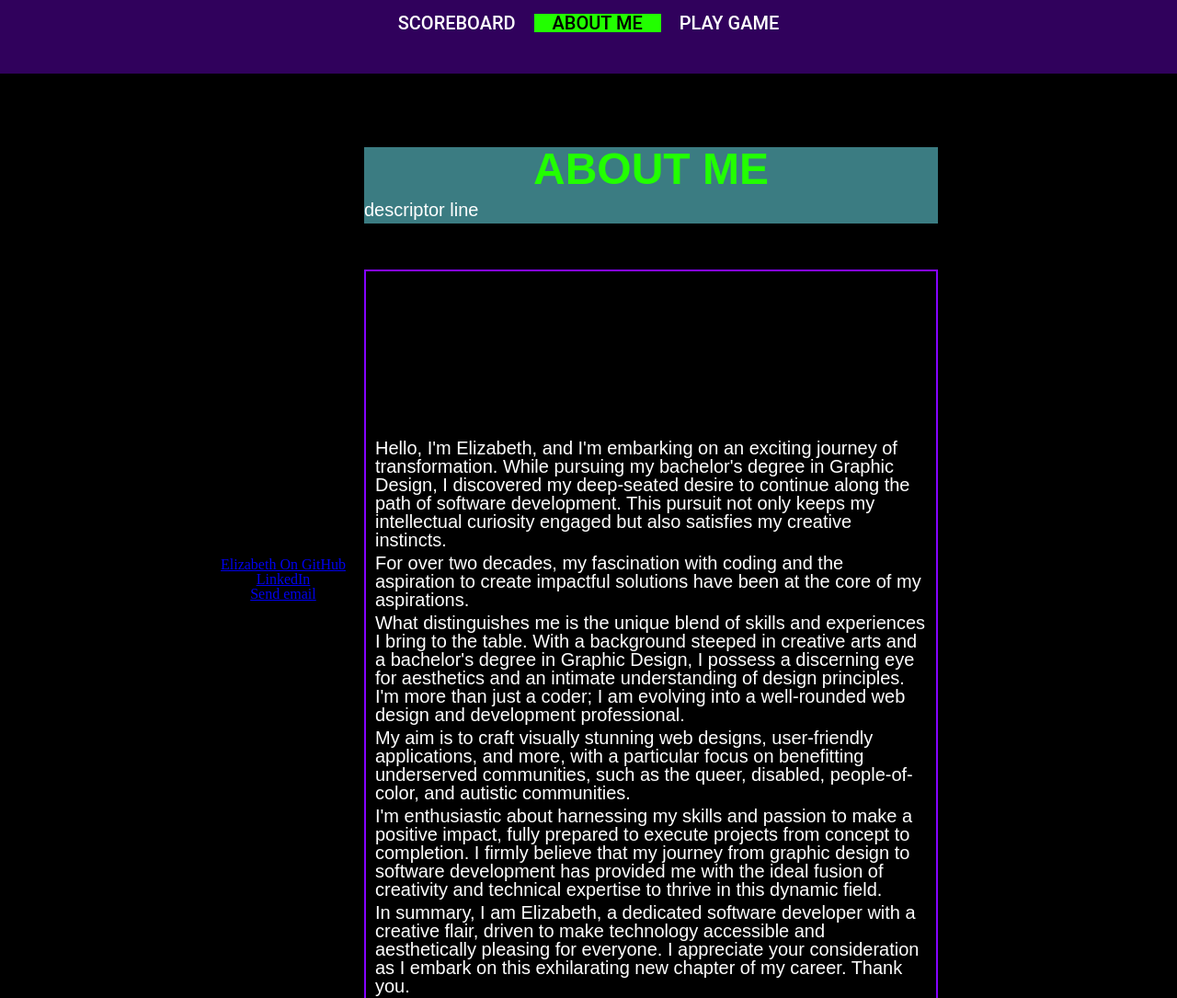
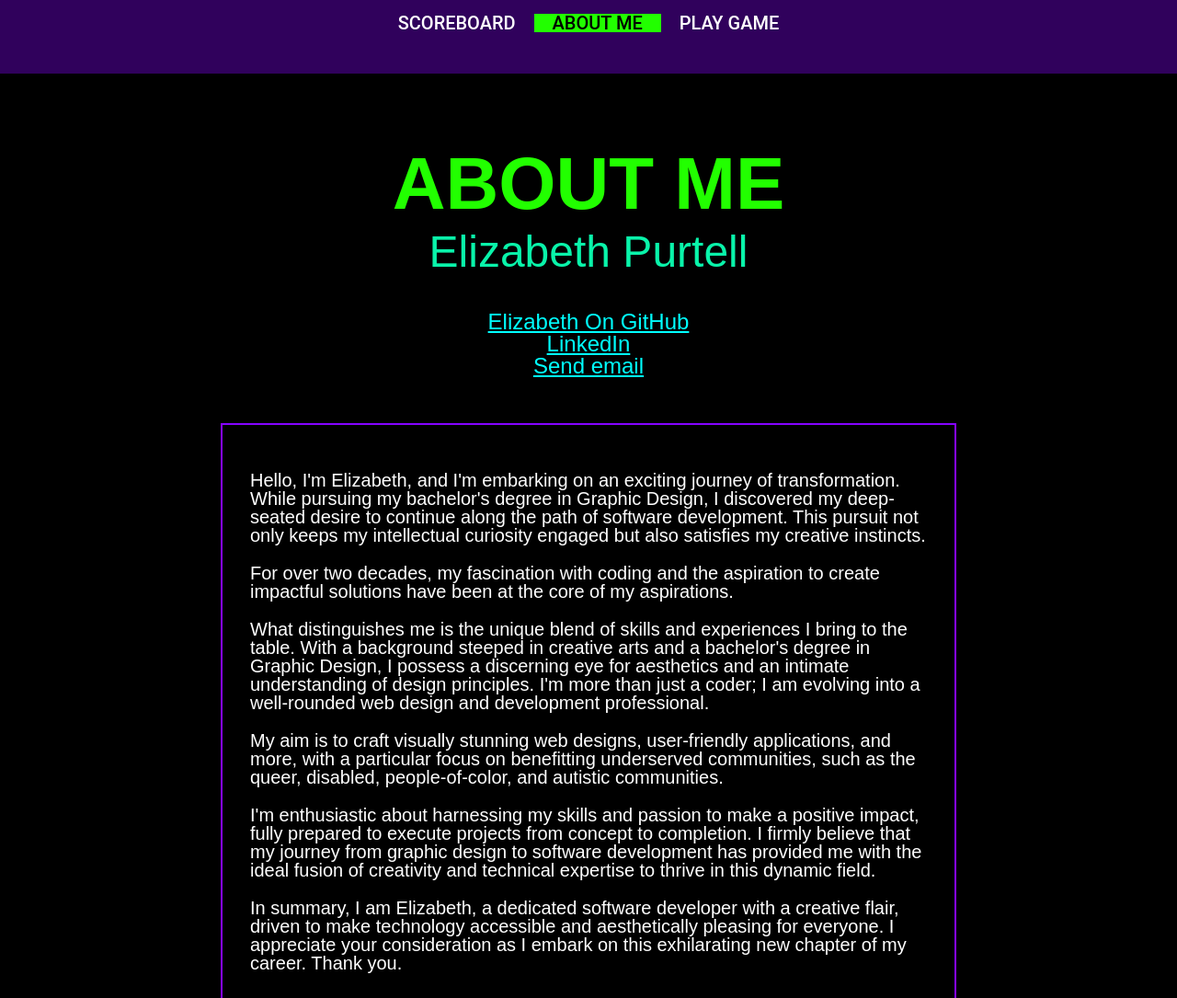
Before and after one commit to elizabethpurtell/guess-the-decade-game, a plain HTML site: page pages/about-me.html in a window 1280 px wide. Shown: the top 1085 px of the page at 92% size. Drawn offline with Linux system fonts and the light colour scheme; a web font is replaced by a local one.

```diff
--- a/css/about-me.css
+++ b/css/about-me.css
@@ -19,7 +19,7 @@
   font-weight: 900;
   color: rgb(34, 255, 0);
   text-transform: uppercase;
-  font-size: 3em;
+  font-size: 5em;
   text-align: center;
   margin-bottom: 10px;
 }
@@ -27,10 +27,11 @@
 h2 {
   font-family: 'Overlock', sans-serif;
   font-weight: 500;
-  font-size: 2em;
+  font-size: 3em;
+  color: #09f4aa;
   text-align: center;
-  margin-top: 100px;
-  margin-bottom: 40px;
+  margin-top: 10px;
+  margin-bottom: 20px;
 }
 
 h3 {
@@ -124,10 +125,10 @@
   grid-area: left;
 }
 .links-container {
-  grid-area: left;
+  grid-area: main;
 }
 .pitch-container {
-  grid-area: main;
+  grid-area: main2;
 }
 .footer-container {
   grid-area: footer;
@@ -150,7 +151,7 @@
 }
 .topDisplay-container {
   max-width: 100%;
-  background: #74f3ff82;
+  /* background: #74f3ff82; */
   /* text-align: center;
   justify-content: center; */
   /* margin-top: 20px; */
@@ -159,12 +160,20 @@
 .links-container {
   text-align: center;
 }
-
+div ul li a {
+  list-style-type: none;
+  display: inline;
+  font-family: 'Overlock', sans-serif;
+  font-weight: 100;
+  font-size: 1.5em;
+  color: aqua;
+  text-align: center;
+}
 .pitch-container {
   /* width: 500px;
   height: 700px; */
   margin-top: 30px;
-  padding: 10px;
+  padding: 30px;
   text-align: center;
   border: #8503ff;
   border-style: solid;
--- a/js/game.js
+++ b/js/game.js
@@ -19,7 +19,7 @@
 const questionElement = document.getElementById('question');
 const answerElements = [];
 for (let i = 1; i < 3; i++) {
-  answerElements.push(document.getElementById(`answers${i}`));
+  answerElements.push(document.getElementById(`answer${i}`));
 }
 // const answerElements = [document.getElementById('answer1'), document.getElementById('answer2'), document.getElementById('answer3')];
 const resultElement = document.getElementById('result');
@@ -61,7 +61,7 @@
 // *** Helper Functions / Utilities ***
 // to start the game, the player needs to give their name, it will be used in the end for displaying score on popup, then is ported over to the home.html scoreboard via localStorage use on the home.js file. Player can then see score along with other players scores.
 function startGame() {
-
+  currentQuestion = 0;
   playerName = playerNameElement.value;
   if (playerName.trim() === '') {
     alert('Enter name to play game');
--- a/pages/about-me.html
+++ b/pages/about-me.html
@@ -35,7 +35,7 @@
       <section class="topDisplay-container">
         <div>
           <h1>About Me</h1>
-          <p>descriptor line</p>
+          <h2>Elizabeth Purtell</h2>
         </div>
       </section>
       <!-- <section class="topBtn-container">
@@ -54,30 +54,36 @@
       </section>
       <section class="pitch-container">
         <div>
-          <h2>Elizabeth Purtell, Elevator Pitch</h2>
+          <h2></h2>
           <p>Hello, I'm Elizabeth, and I'm embarking on an exciting journey of transformation. While pursuing my
             bachelor's degree in Graphic Design, I discovered my deep-seated desire to continue along the path of
             software development. This pursuit not only keeps my intellectual curiosity engaged but also satisfies my
-            creative instincts.</p>
+            creative instincts.
+          </p>
+          <br>
           <p>
             For over two decades, my fascination with coding and the aspiration to create impactful solutions have been
             at the core of my aspirations.</p>
+            <br>
           <p>
             What distinguishes me is the unique blend of skills and experiences I bring to the table. With a background
             steeped in creative arts and a bachelor's degree in Graphic Design, I possess a discerning eye for
             aesthetics and an intimate understanding of design principles. I'm more than just a coder; I am evolving
             into a well-rounded web design and development professional.</p>
+            <br>
           <p>
             My aim is to craft visually stunning web designs, user-friendly applications, and more, with a particular
             focus on benefitting underserved communities, such as the queer, disabled, people-of-color, and autistic
             communities.
           </p>
+          <br>
           <p>
             I'm enthusiastic about harnessing my skills and passion to make a positive impact, fully prepared to execute
             projects from concept to completion. I firmly believe that my journey from graphic design to software
             development has provided me with the ideal fusion of creativity and technical expertise to thrive in this
             dynamic field.
           </p>
+          <br>
           <p>
             In summary, I am Elizabeth, a dedicated software developer with a creative flair, driven to make technology
             accessible and aesthetically pleasing for everyone. I appreciate your consideration as I embark on this
```
Also changed, not shown: css/game.css (+15 -5 lines).
